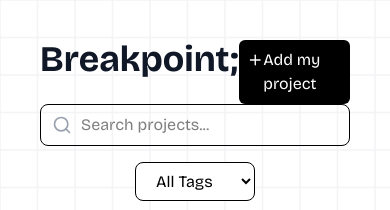
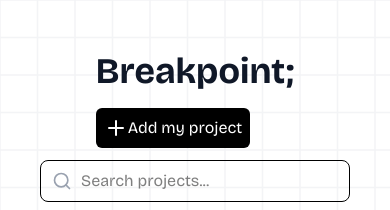
Before and after one commit to FOSS-Cell-GECPKD/Breakpoint, a React (Vite) app: page / in a window 390 px wide. Shown: the top 210 px of the page. Built offline with nearby package versions, Linux system fonts and the light colour scheme.

Commit message:
Made site responsive

```diff
--- a/src/components/projects.tsx
+++ b/src/components/projects.tsx
@@ -32,7 +32,7 @@ const ProjectsPage = () => {
       className="min-h-screen m-10"
     >
       <div className="max-w-7xl mx-auto">
-        <div className="flex justify-between">
+        <div className="grid justify-center md:flex md:justify-between p-3">
           <h1 className="text-4xl font-bold text-gray-900 mb-4">Breakpoint;</h1>
           <a
             className="flex h-fit w-fit p-2 bg-black rounded-md text-white"
```
